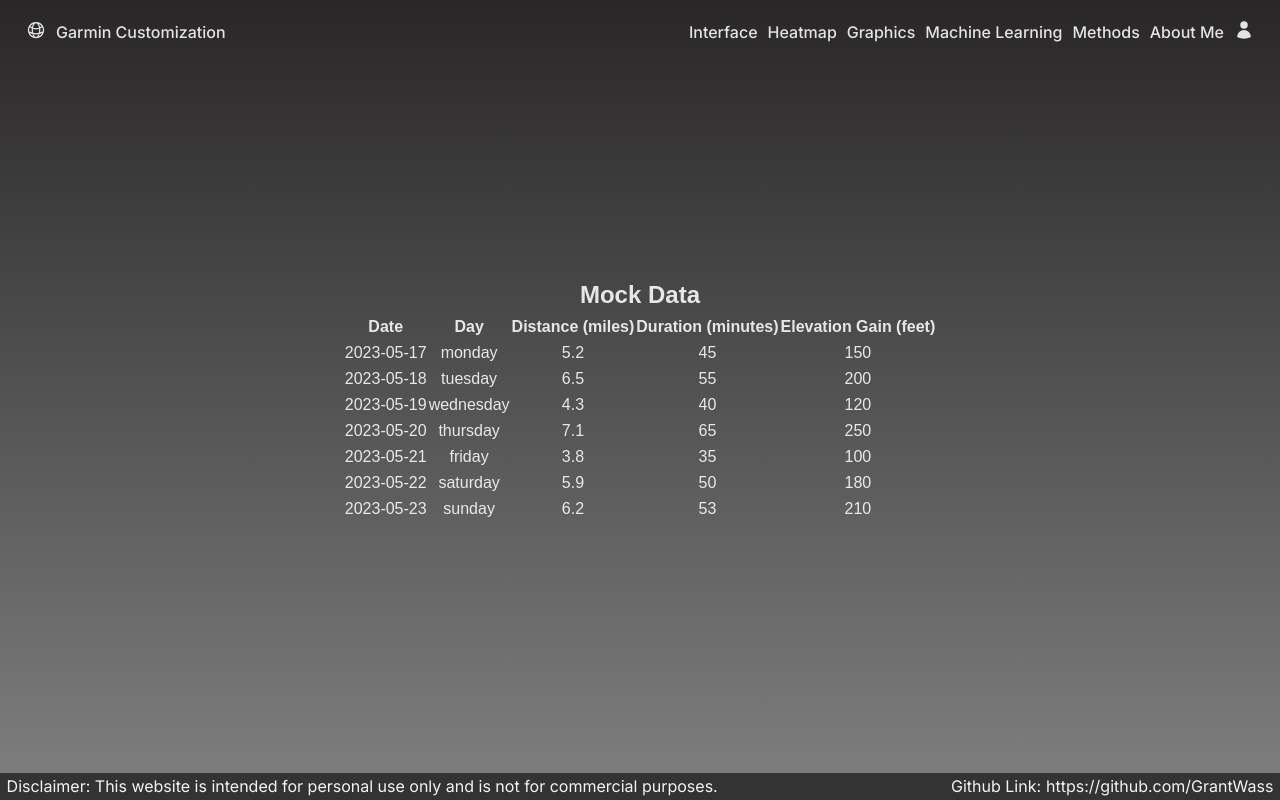
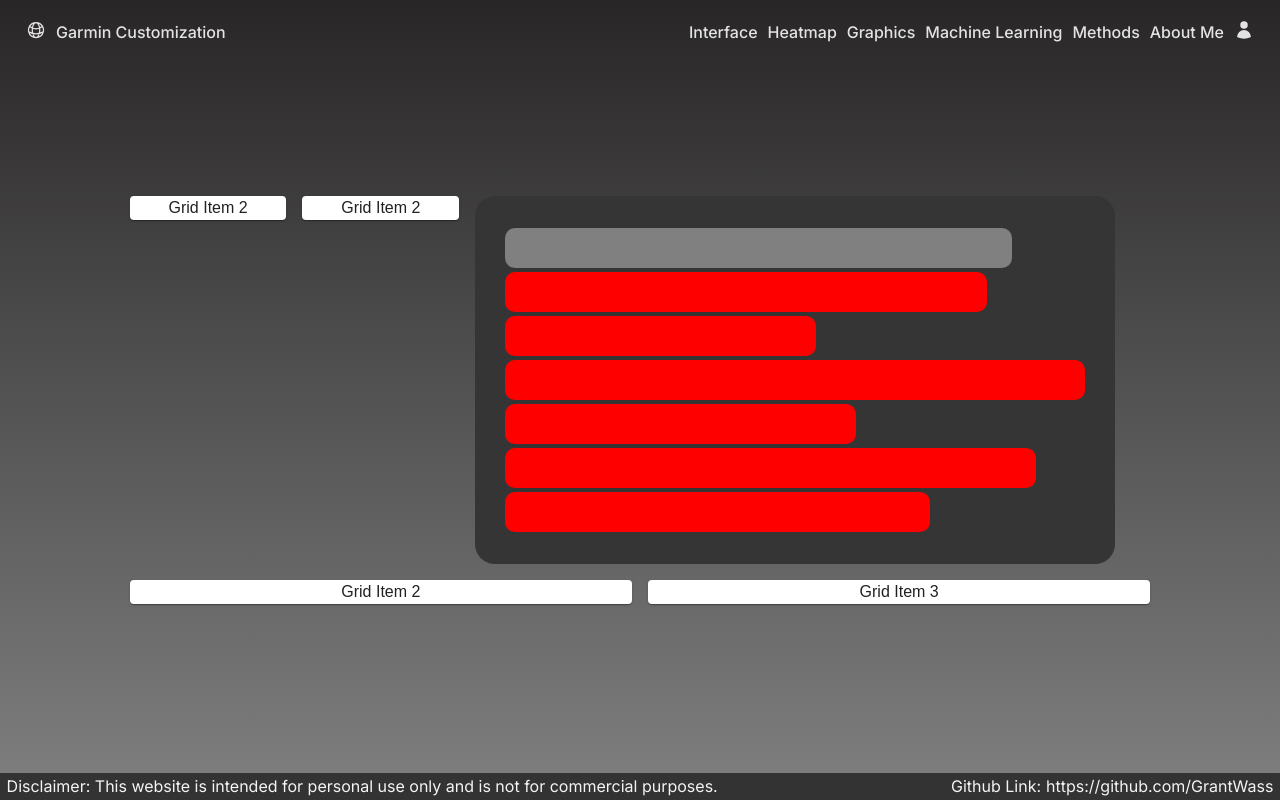
Before and after one commit to GrantWass/GarminCustomization, a React (Vite) app in the folder Garmin/: page /interface in a window 1280 px wide. Built offline with nearby package versions, Linux system fonts and the light colour scheme.

Commit message:
began grid layout for interface

```diff
--- a/Garmin/package.json
+++ b/Garmin/package.json
@@ -10,13 +10,18 @@
     "preview": "vite preview"
   },
   "dependencies": {
+    "@emotion/react": "^11.11.4",
+    "@emotion/styled": "^11.11.5",
     "@fortawesome/fontawesome-free": "^6.5.2",
     "@ionic/react": "^8.0.1",
+    "@mui/material": "^5.15.19",
     "@react-google-maps/api": "^2.19.3",
     "axios": "^1.6.8",
+    "chart.js": "^4.4.3",
     "dotenv": "^16.4.5",
     "google-map-react": "^2.2.1",
     "react": "^18.2.0",
+    "react-chartjs-2": "^5.2.0",
     "react-dom": "^18.2.0"
   },
   "devDependencies": {
--- a/Garmin/src/general/Login.jsx
+++ b/Garmin/src/general/Login.jsx
@@ -2,7 +2,6 @@
 import "./general.css";
 import { useNavigate } from "react-router-dom";
 import React, { useState } from "react";
-
 
 const Login = () => {
   const navigate = useNavigate();
--- a/Garmin/src/interface/Interface.jsx
+++ b/Garmin/src/interface/Interface.jsx
@@ -1,4 +1,7 @@
 import React, { useState, useEffect } from 'react';
+import MileageGraph from './MileageGraph';
+import { Grid, Paper } from '@mui/material';
+
 
 const MockData = [
     {
@@ -54,31 +57,24 @@ const MockData = [
 
   const Interface = () => {
     return (
-      <div>
-        <h2>Mock Data</h2>
-        <table>
-          <thead>
-            <tr>
-              <th>Date</th>
-              <th>Day</th>
-              <th>Distance (miles)</th>
-              <th>Duration (minutes)</th>
-              <th>Elevation Gain (feet)</th>
-            </tr>
-          </thead>
-          <tbody>
-            {MockData.map((data, index) => (
-              <tr key={index}>
-                <td>{data.date}</td>
-                <td>{data.day}</td>
-                <td>{data.distance_miles}</td>
-                <td>{data.duration_minutes}</td>
-                <td>{data.elevation_gain_feet}</td>
-              </tr>
-            ))}
-          </tbody>
-        </table>
-      </div>
+    <Grid container spacing={2}>
+      <Grid item xs={2}>
+        <Paper>Grid Item 2</Paper>
+      </Grid>
+      <Grid item xs={2}>
+        <Paper>Grid Item 2</Paper>
+      </Grid>
+      <Grid item xs={8}>
+        <MileageGraph data={MockData} />
+      </Grid>
+      <Grid item xs={6}>
+        <Paper>Grid Item 2</Paper>
+      </Grid>
+      <Grid item xs={6}>
+        <Paper>Grid Item 3</Paper>
+      </Grid>
+      {/* Add more Grid items here */}
+    </Grid>
     );
   };
 
--- /dev/null
+++ b/Garmin/src/interface/MileageGraph.jsx
@@ -0,0 +1,24 @@
+import React from 'react';
+import './interface.css'
+
+const MileageGraph = ({ data }) => {
+  const distances = data.map(item => item.distance_miles);
+  const maxDistance = Math.max(...distances);
+
+  return (
+    <div className='mileage-graph' style={{ display: 'flex', height: 'auto', width: '50vw', flexDirection:'column-reverse'}}>
+      {distances.map((distance, index) => (
+        <div
+        key={index}
+        className = "mileage-bar"
+        style={{
+          width: `${(distance / maxDistance) * 100}%`,
+          backgroundColor: index === distances.length - 1 ? 'gray' : 'red'
+        }}
+      />
+      ))}
+    </div>
+  );
+}
+
+export default MileageGraph;
--- /dev/null
+++ b/Garmin/src/interface/interface.css
@@ -0,0 +1,13 @@
+.mileage-bar{
+    border-radius: 10px;
+    height: 5vh;
+    margin: 2px 0px;
+}
+
+.mileage-graph{
+    background-color: rgb(54, 53, 53);
+    padding: 30px;
+    border-radius: 20px;
+
+
+}
```
Also changed, not shown: 2 other files (tests, documents, lock files or other folders).
